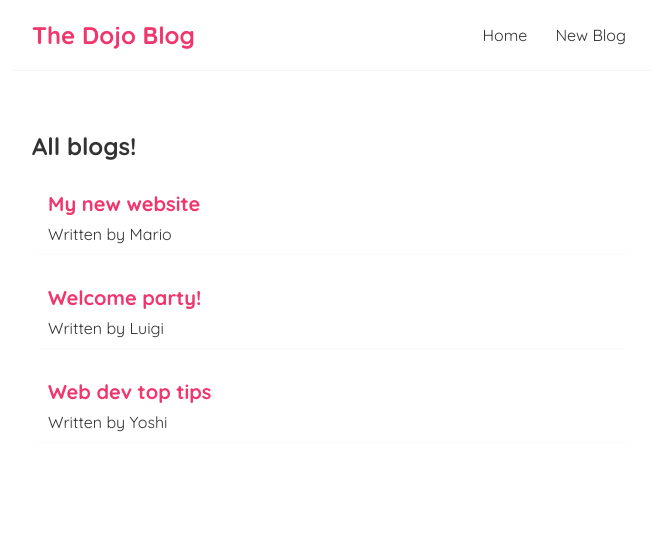
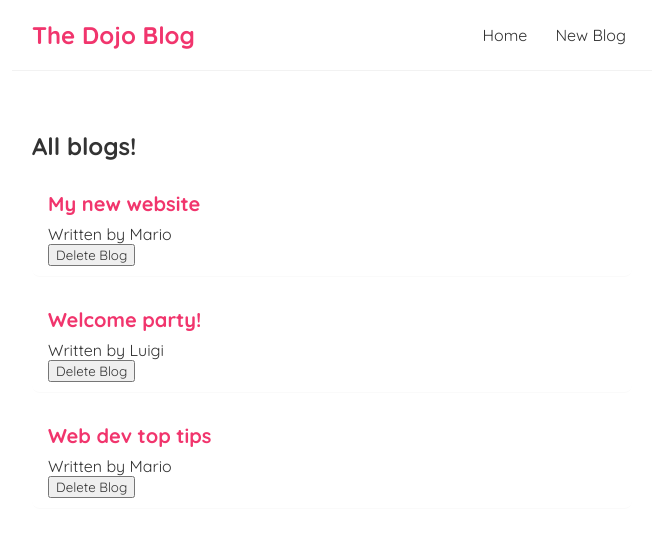
Before and after one commit to ivarssluka/react-blog, a React (Create React App) app: page / in a window 1280 px wide. Shown: the top 536 px of the page, without its empty margins (308-964 px from the left). Built offline with nearby package versions, Linux system fonts and the light colour scheme.

Commit message:
Funtions as Props

```diff
--- a/src/BlogList.js
+++ b/src/BlogList.js
@@ -1,5 +1,5 @@
 
-const BlogList = ({ blogs, title }) => {
+const BlogList = ({ blogs, title, handleDelete }) => {
 
   return (
     <div className="blog-list">
@@ -8,6 +8,7 @@
         <div className="blog-preview" key={blog.id}>
           <h2>{blog.title}</h2>
           <p>Written by {blog.author}</p>
+          <button onClick={ () => handleDelete(blog.id)}>Delete Blog</button>
         </div>
       ))}
     </div>
--- a/src/Home.js
+++ b/src/Home.js
@@ -5,12 +5,17 @@
     const [blogs, setBlogs] = useState([
         { title: "My new website", body: "lorem ipsum...", author: "Mario", id: 1 },
         { title: "Welcome party!", body: "lorem ipsum...", author: "Luigi", id: 2 },
-        { title: "Web dev top tips", body: "lorem ipsum...", author: "Yoshi", id: 3 }
+        { title: "Web dev top tips", body: "lorem ipsum...", author: "Mario", id: 3 }
     ]);
+
+    const handleDelete = (id) => {
+        const newBlogs = blogs.filter(blog => blog.id !== id);
+        setBlogs(newBlogs);
+    }
 
   return (
     <div className="home">
-        <BlogList blogs={blogs} title="All blogs!" />
+        <BlogList blogs={blogs} title="All blogs!" handleDelete={handleDelete}/>
     </div>
   );
 };
```
